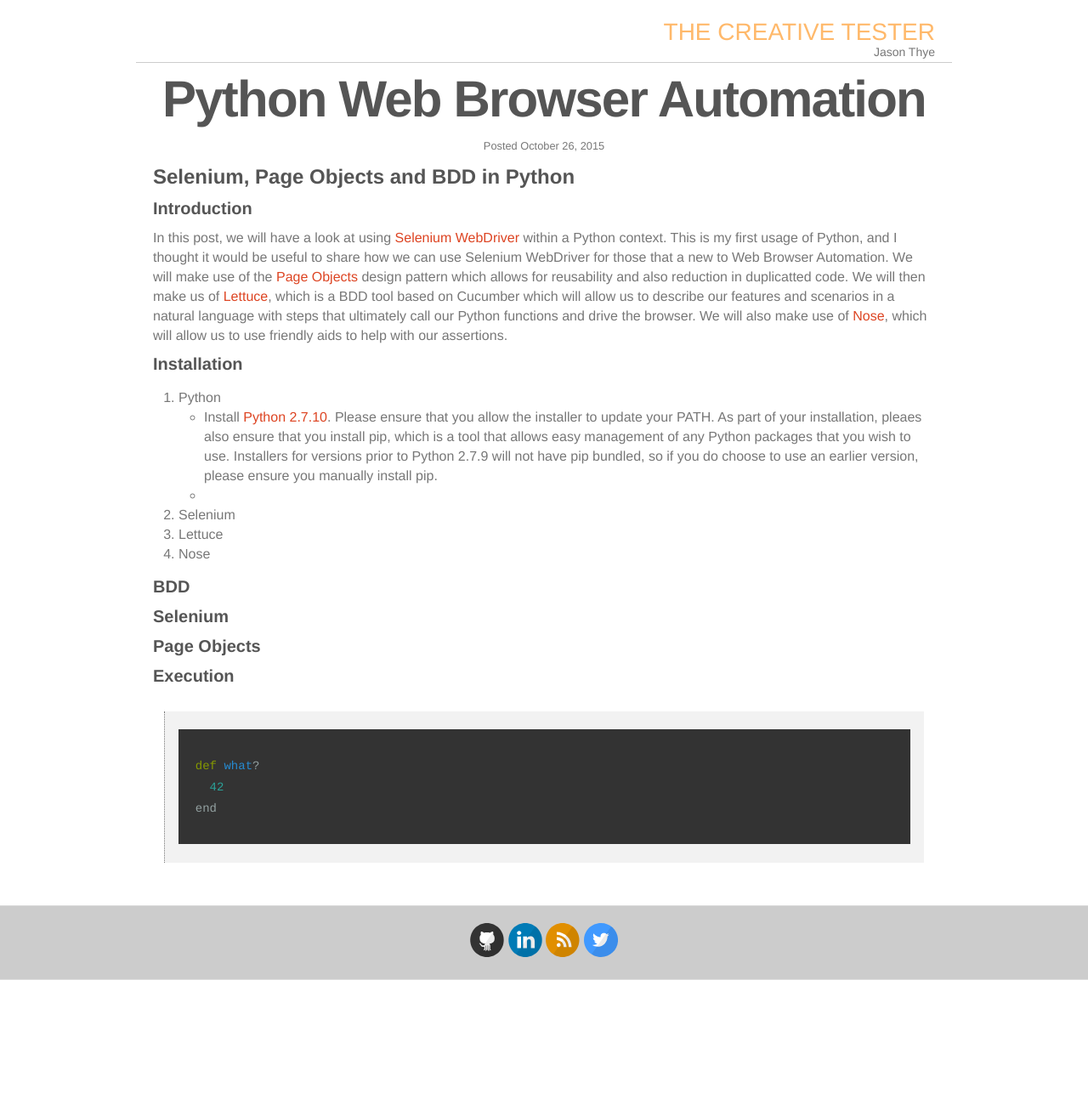
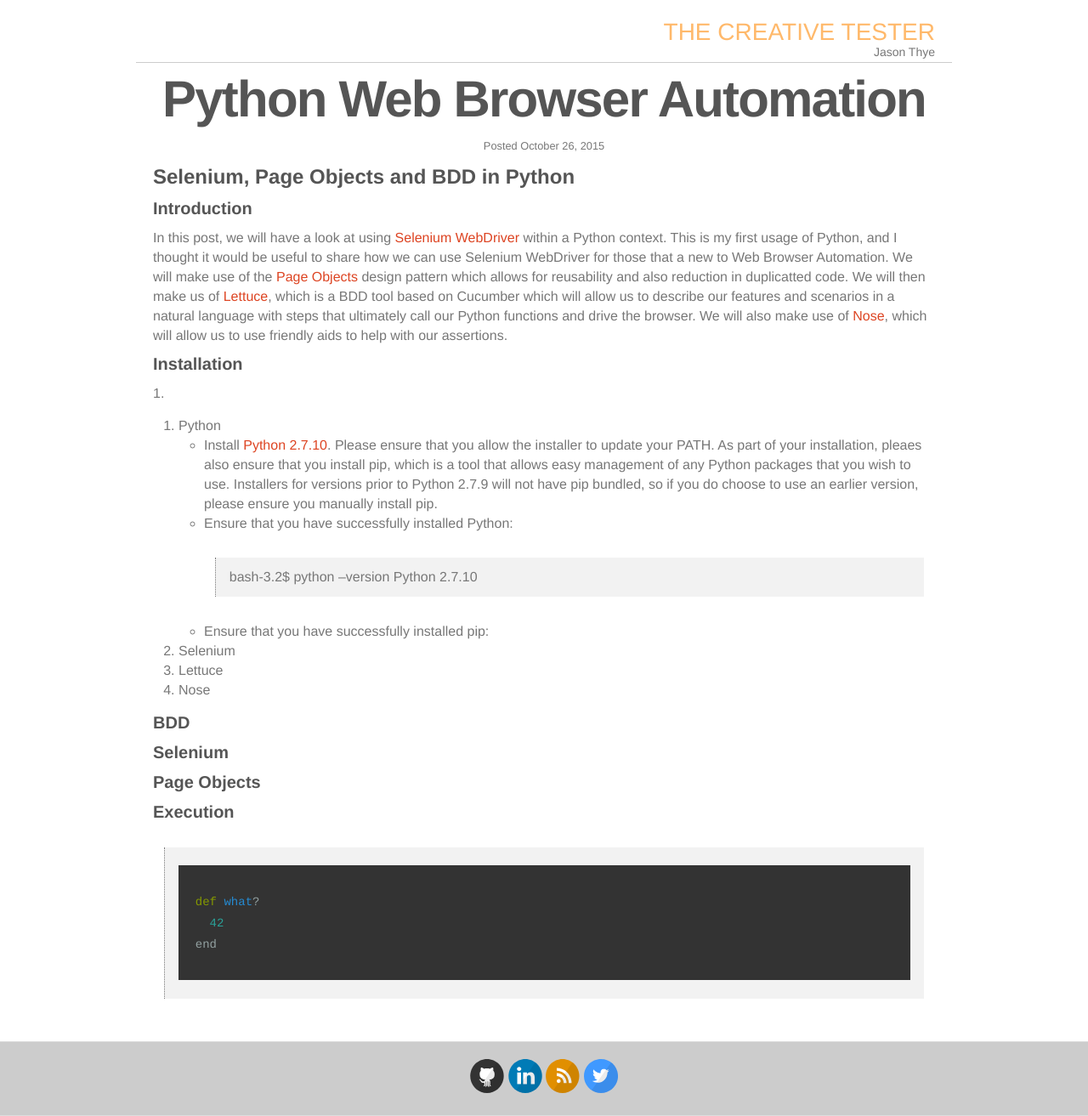
Before and after one commit to the-creative-tester/blog, a Jekyll site: the page built from _posts/2015-10-26-Python-Browser-Automation.md, in a window 1280 px wide. Shown: the whole page at 85% size. Built offline with Jekyll 4.4.1, drawn with Linux system fonts in a browser that asks for light colours; nearby versions of some CDN libraries; before the commit the page ends 1153 px from its top, so only the background shows below that.

Commit message:
Update 2015-10-26-Python-Browser-Automation.md

```diff
--- a/_posts/2015-10-26-Python-Browser-Automation.md
+++ b/_posts/2015-10-26-Python-Browser-Automation.md
@@ -16,12 +16,16 @@
 
 ### Installation
 
-1. Python
+1.
+2. Python
   * Install [Python 2.7.10](https://www.python.org/downloads/release/python-2710/).  Please ensure that you allow the installer to update your PATH.  As part of your installation, pleaes also ensure that you install pip, which is a tool that allows easy management of any Python packages that you wish to use.  Installers for versions prior to Python 2.7.9 will not have pip bundled, so if you do choose to use an earlier version, please ensure you manually install pip.
-  *
-2. Selenium
-3. Lettuce
-4. Nose
+  * Ensure that you have successfully installed Python:
+> bash-3.2$ python --version
+> Python 2.7.10
+  * Ensure that you have successfully installed pip:
+3. Selenium
+4. Lettuce
+5. Nose
 
 ### BDD
 
```
